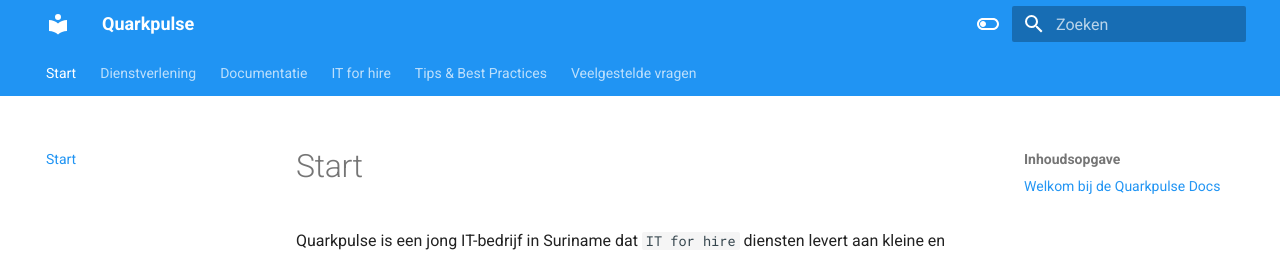
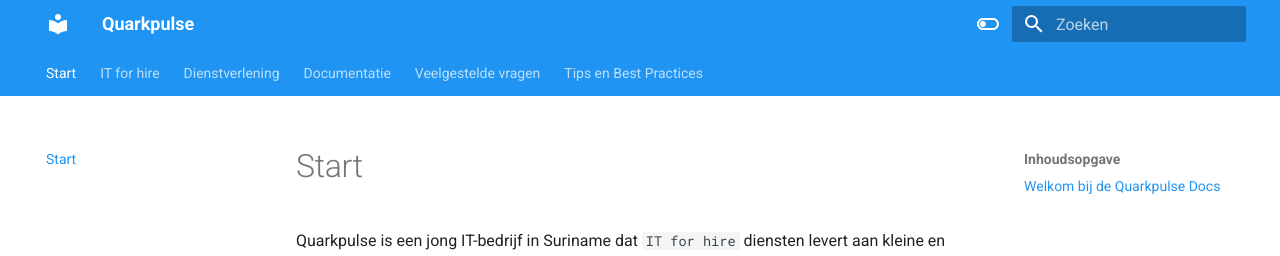
Before and after one commit to Quarkpulse/docs, an MkDocs documentation site: the page built from docs/index.md, in a window 1280 px wide and 983 px high. Shown: the top 256 px of the window. Built offline with MkDocs 1.6.1 and Material for MkDocs 9.7.7, drawn with Linux system fonts in a browser that asks for light colours; part of the change alters nothing that is shown.

```diff
--- a/mkdocs.yml
+++ b/mkdocs.yml
@@ -24,6 +24,38 @@ theme:
         name: Schakel naar light mode
       primary: blue
       accent: orange
+
+nav:
+  - Start: index.md
+  - IT for hire:
+    - Introductie: it-for-hire/introductie.md
+    - Wat is IT for hire?: it-for-hire/wat-is.md
+    - Voor wie is IT for hire?: it-for-hire/voor-wie.md
+    - IT Support: it-for-hire/it-support.md
+  - Dienstverlening:
+    - Introductie: dienstverlening/introductie.md
+    - Wat zijn dienstverleningsmodellen?: dienstverlening/wat-zijn-modellen.md
+    - Waarom Dienstverleningsmodellen gebruiken?: dienstverlening/waarom-modellen-gebruiken.md
+    - Break en Fix Dienstverlening: dienstverlening/break-en-fix-dienstverlening.md
+    - Maandelijkse IT Dienstverlening: dienstverlening/maandelijkse-it-dienstverlening.md
+    - Onboarding proces: dienstverlening/onboarding-proces.md
+    - Quarkpulse Support: dienstverlening/quarkpulse-support.md
+  - Documentatie:
+    - Inleiding: documentatie/inleiding.md
+    - Netwerkconfiguratie: documentatie/netwerkconfiguratie.md
+    - Serverbeheer: documentatie/serverbeheer.md
+    - Cybersecurity: documentatie/cybersecurity.md
+    - Cloudoplossingen: documentatie/cloudoplossingen.md
+    - Overige documentatie: documentatie/overige-documentatie.md
+  - Veelgestelde vragen:
+    - Algemene vragen: veelgestelde-vragen/algemene-vragen.md
+    - Dienstverlening: veelgestelde-vragen/dienstverlening.md
+    - Contact en support: veelgestelde-vragen/contact-support.md
+  - Tips en Best Practices:
+    - IT Beheer Tips: tips/it-beheer-tips.md
+    - Cybersecurity Best Practices: tips/cybersecurity-bestpractices.md
+    - Productiviteit Tips: tips/productiviteit-tips.md
+    - Technische Ondersteuning Tips: tips/technische-support-tips.md
 
 extra:
   social:
```
